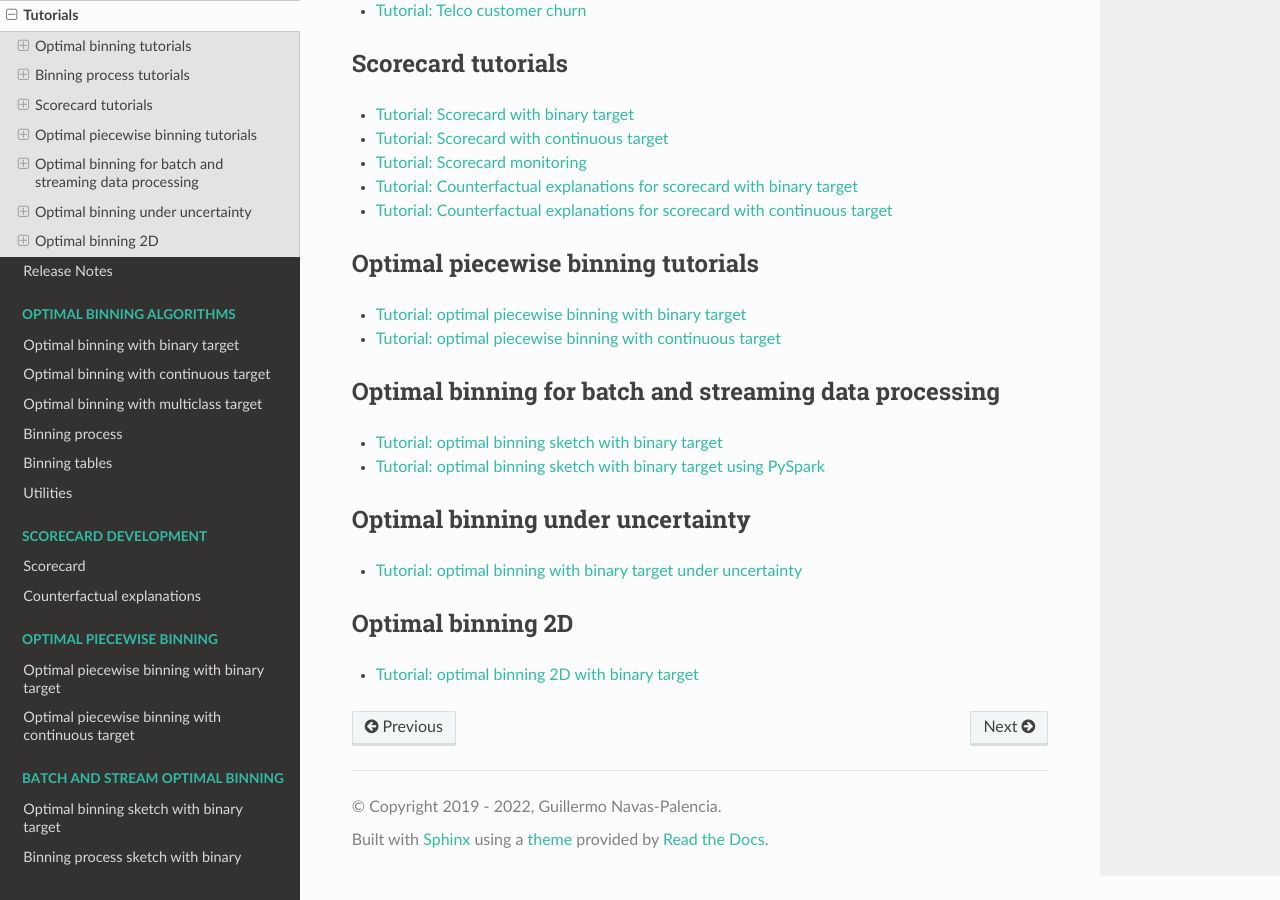
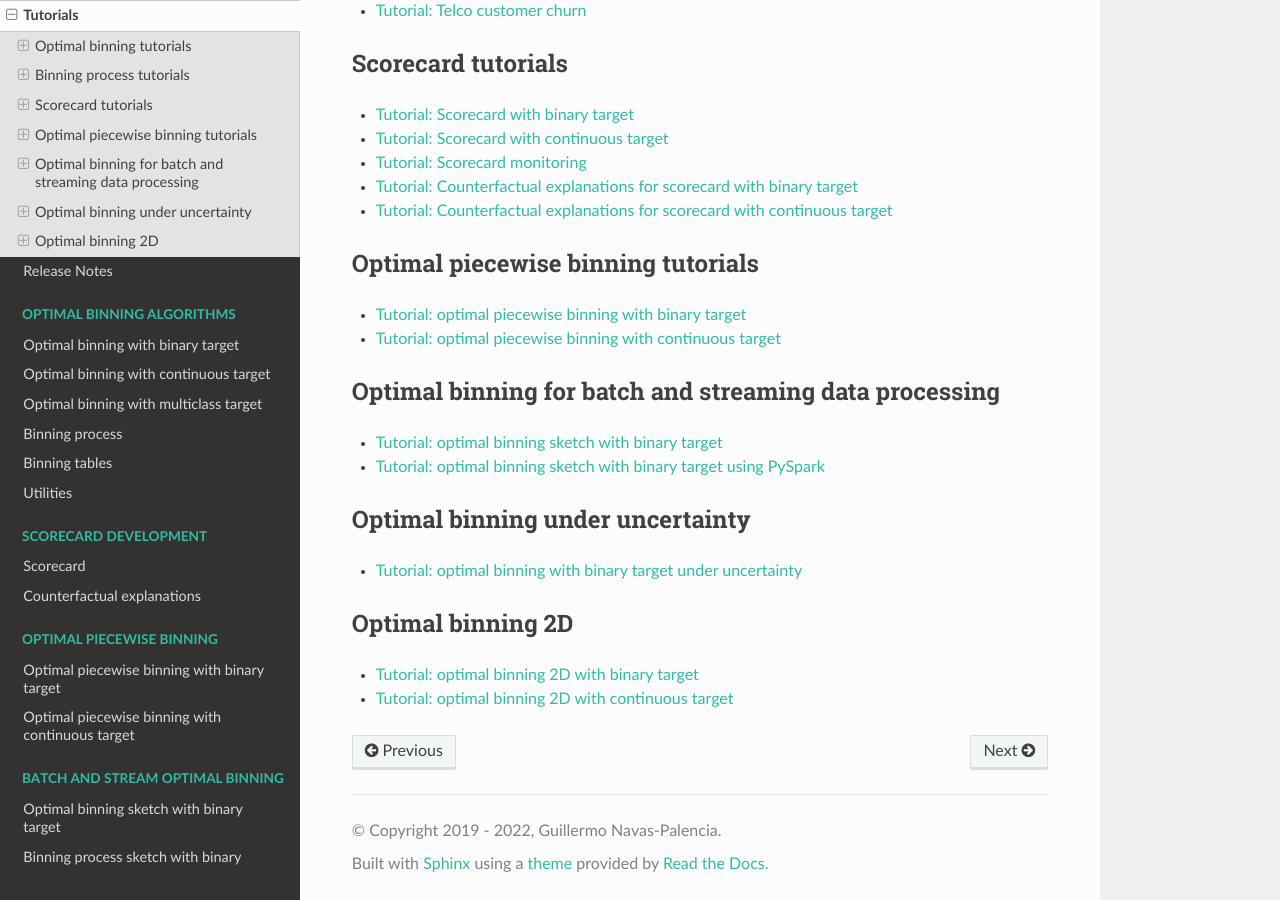
Before and after one commit to guillermo-navas-palencia/optbinning, a Sphinx documentation site: the page built from doc/source/tutorials.rst, in a window 1280 px wide and 900 px high, scrolled down 561 px. Built offline with Sphinx 7.4.7 and the Read the Docs theme 2.0.0, drawn with Linux system fonts in a browser that asks for light colours.

Commit message:
Add continuous binning 2d tutorial

```diff
--- a/doc/source/tutorials.rst
+++ b/doc/source/tutorials.rst
@@ -78,3 +78,4 @@ Optimal binning 2D
    :maxdepth: 1
 
    tutorials/tutorial_binning_2d
+   tutorials/tutorial_continuous_2d
```
